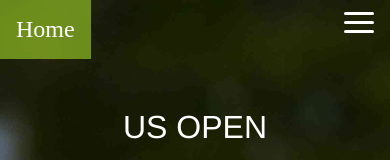
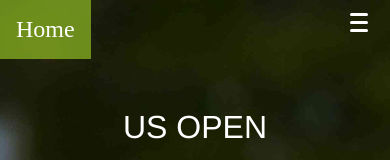
Before and after one commit to hseiji/tennispage-v2, a React (Create React App) app: page /UO in a window 390 px wide. Shown: the top 160 px of the page. Built offline with nearby package versions, Linux system fonts and the light colour scheme.

Commit message:
finally fixed the dropdown for responsive

```diff
--- a/src/Header.jsx
+++ b/src/Header.jsx
@@ -4,17 +4,10 @@
 
 export default function Header() {
 
-    const navbarLinks = document.getElementsByClassName('navbar-links')[0]
     const [click, setClick] = useState(false);
     const handleClick = () => {
         setClick(!click);
-        if(click) {
-            navbarLinks.classList.toggle('active');
-            console.log("test");
-        }
     }
-
-    console.log(click);
 
     return (
         <div>
@@ -22,12 +15,12 @@
                 <div className="page-logo">
                     <Link to="/">Home</Link>
                 </div>
-                <a href="/" onClick={handleClick} className='toggle-button'>
+                <button onClick={handleClick} className='toggle-button'>
                     <span class="bar"></span>
                     <span class="bar"></span>
                     <span class="bar"></span>
-                </a>
-                <div className="navbar-links">
+                </button>
+                <div className="navbar-links"  id={click ? "hidden" : ""}>
                     <ul>
                         <li><Link to="/AO">Australian Open</Link></li>
                         <li><Link to="/RG">Roland Garros</Link></li>
--- a/src/styles/Header.css
+++ b/src/styles/Header.css
@@ -51,6 +51,8 @@
     justify-content: space-between;
     width: 30px;
     height: 21px;
+    background-color: transparent;
+    border: none;
   }
 
   .toggle-button .bar {
@@ -59,6 +61,7 @@
     border-radius: 10px;
     background-color: white;
   }
+
 
 @media (max-width: 600px) {
     .toggle-button {
@@ -88,7 +91,7 @@
         padding: .5rem 1rem;
     }
 
-    .navbar-links.active {
+    #hidden {
         display: flex;
     }
 
```
